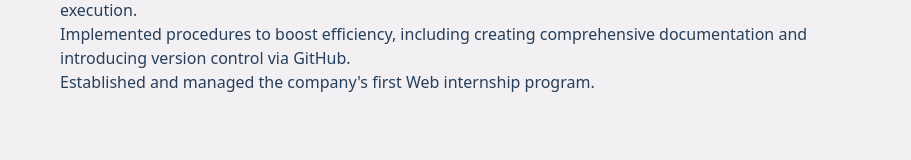
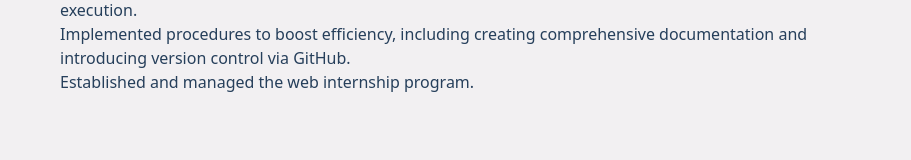
Before and after one commit to NickGeronimo/NickGeronimo, a Next.js app: page / in a window 1280 px wide. Shown: the part 1620-1780 px from the top of the page, without its empty margins (184-1095 px from the left). Built offline with nearby package versions, Linux system fonts and the light colour scheme.

Commit message:
Update index.tsx

```diff
--- a/src/pages/index.tsx
+++ b/src/pages/index.tsx
@@ -64,7 +64,7 @@ export default function Home() {
                   <li>Collaborated with the Marketing team to improve frontend development and Shopify integration.</li>
                   <li>Acted as a liaison between the Marketing and Web teams to facilitate smooth communication and project execution.</li>
                   <li>Implemented procedures to boost efficiency, including creating comprehensive documentation and introducing version control via GitHub.</li>
-                  <li>Established and managed the company's first Web internship program.</li>
+                  <li>Established and managed the web internship program.</li>
                 </ul>
               </article>
               <img src="./PrescriptionLenses.png" alt="Work Showcase photo - Fuse Lenses Prescription Page" className="rounded-sm" />
```
